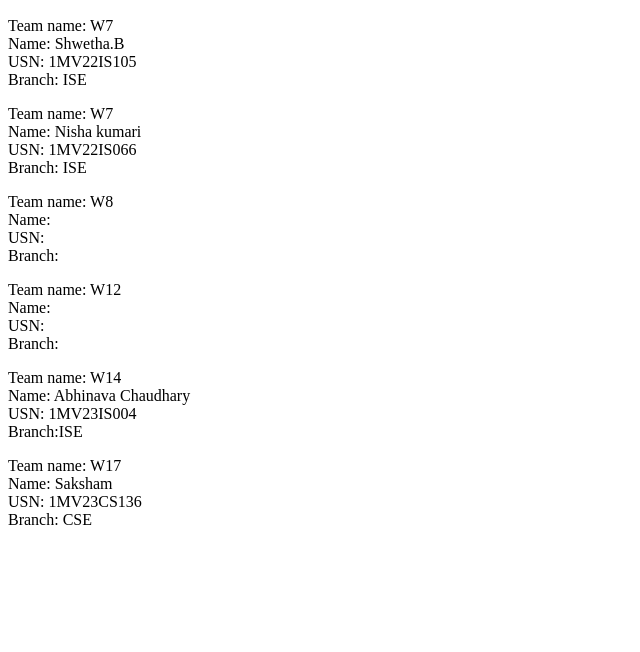
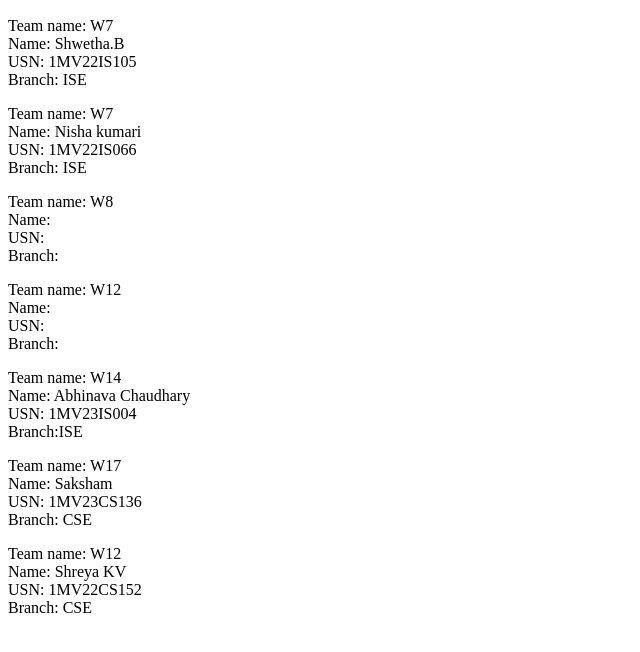
Before and after one commit to shreya-kv/Test-Repo, a plain HTML site: page index.html in a window 1280 px wide. Shown: the part 110-762 px from the top of the page, without its empty margins (0-640 px from the left). Drawn offline with Linux system fonts and the light colour scheme.

Commit message:
Changes done in file

```diff
--- a/index.html
+++ b/index.html
@@ -14,5 +14,6 @@
     <p>Team name: W12 <br>Name: <br>USN: <br>Branch:</p>
     <p>Team name: W14 <br>Name: Abhinava Chaudhary<br>USN: 1MV23IS004<br>Branch:ISE</p>
     <p>Team name: W17<br>Name: Saksham <br>USN: 1MV23CS136 <br>Branch: CSE</p>
+    <p>Team name: W12<br>Name: Shreya KV <br>USN: 1MV22CS152 <br>Branch: CSE</p>
 </body>
 </html>
```
